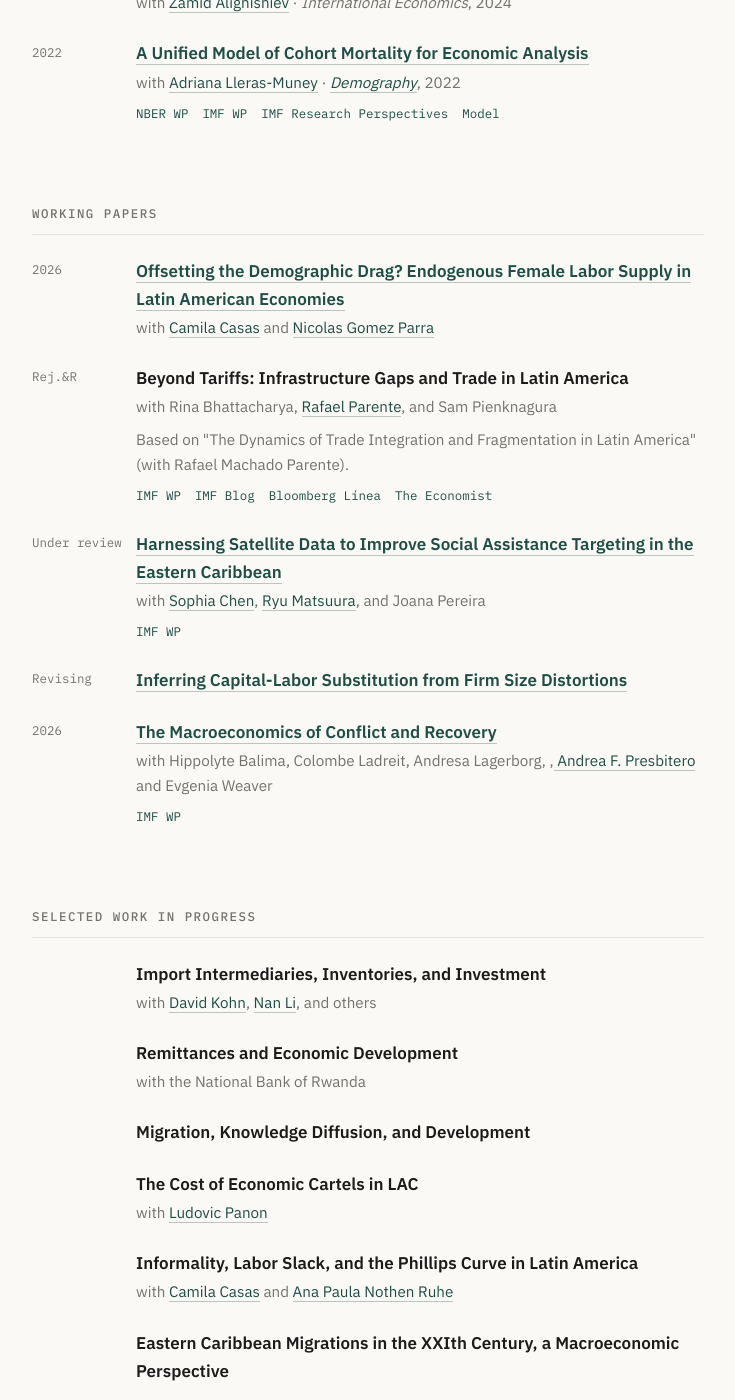
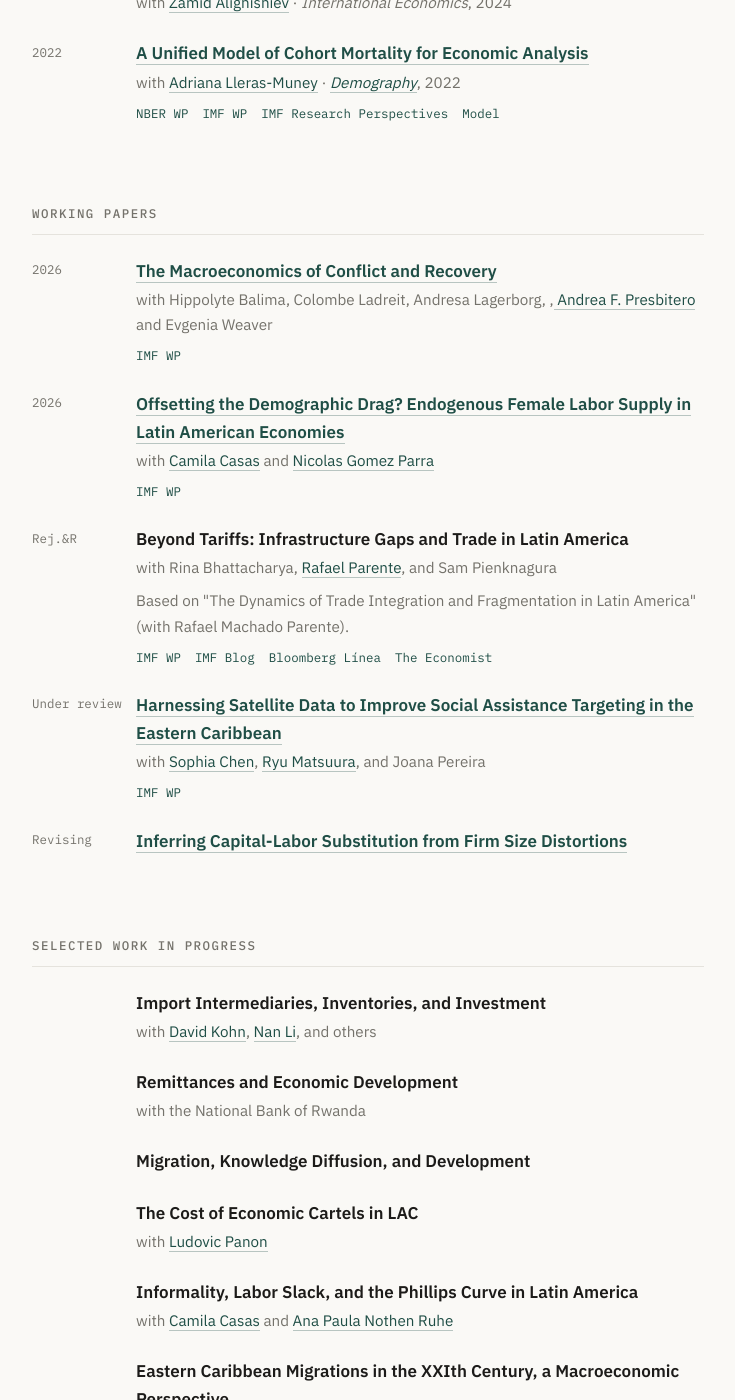
Before and after one commit to flavienmoreau/flavienmoreau.github.io, a Jekyll site: the page built from research.md, in a window 1280 px wide and 1400 px high, scrolled down 713 px. Shown: the whole window, without its empty margins (272-1007 px from the left). Built offline with Jekyll 4.4.1, drawn with Linux system fonts in a browser that asks for light colours; part of the change alters nothing that is shown.

Commit message:
Update working papers section in research.md
Added new working paper entry and removed duplicate entry.

```diff
--- a/research.md
+++ b/research.md
@@ -51,8 +51,16 @@ title: Research
 
   <div class="entry">
     <span class="date">2026</span>
+    <div class="title"><a href="https://www.imf.org/en/publications/wp/issues/2026/09/04/macroeconomics-of-war-and-recovery-579376">The Macroeconomics of Conflict and Recovery</a></div>
+    <div class="meta">with Hippolyte Balima, Colombe Ladreit, Andresa Lagerborg, ,<a href="https://sites.google.com/site/presbitero/"> Andrea F. Presbitero</a> and Evgenia Weaver</div>
+    <div class="links"><a href="https://www.imf.org/en/publications/wp/issues/2026/09/04/macroeconomics-of-war-and-recovery-579376">IMF WP</a></div>
+  </div>
+
+  <div class="entry">
+    <span class="date">2026</span>
     <div class="title"><a href="/assets/papers/LAC_Demography_and_LFP_WP.pdf">Offsetting the Demographic Drag? Endogenous Female Labor Supply in Latin American Economies</a></div>
     <div class="meta">with <a href="https://scholar.google.com/citations?user=84O7K3MAAAAJ">Camila Casas</a> and <a href="https://scholar.google.com/citations?user=1xjpsMgAAAAJ&hl=en">Nicolas Gomez Parra</a></div>
+    <div class="links"><a href="https://www.elibrary.imf.org/view/journals/001/2026/203/001.2026.issue-203-en.xml">IMF WP</a></div>
   </div>
 
   <div class="entry">
@@ -76,13 +84,6 @@ title: Research
   </div>
 </section>
 
-  <div class="entry">
-    <span class="date">2026</span>
-    <div class="title"><a href="https://www.imf.org/en/publications/wp/issues/2026/09/04/macroeconomics-of-war-and-recovery-579376">The Macroeconomics of Conflict and Recovery</a></div>
-    <div class="meta">with Hippolyte Balima, Colombe Ladreit, Andresa Lagerborg, ,<a href="https://sites.google.com/site/presbitero/"> Andrea F. Presbitero</a> and Evgenia Weaver</div>
-        <div class="links"><a href="https://www.imf.org/en/publications/wp/issues/2026/09/04/macroeconomics-of-war-and-recovery-579376">IMF WP</a></div>
-
-  </div>
 
 <section class="section">
   <h2>Selected work in progress</h2>
```
